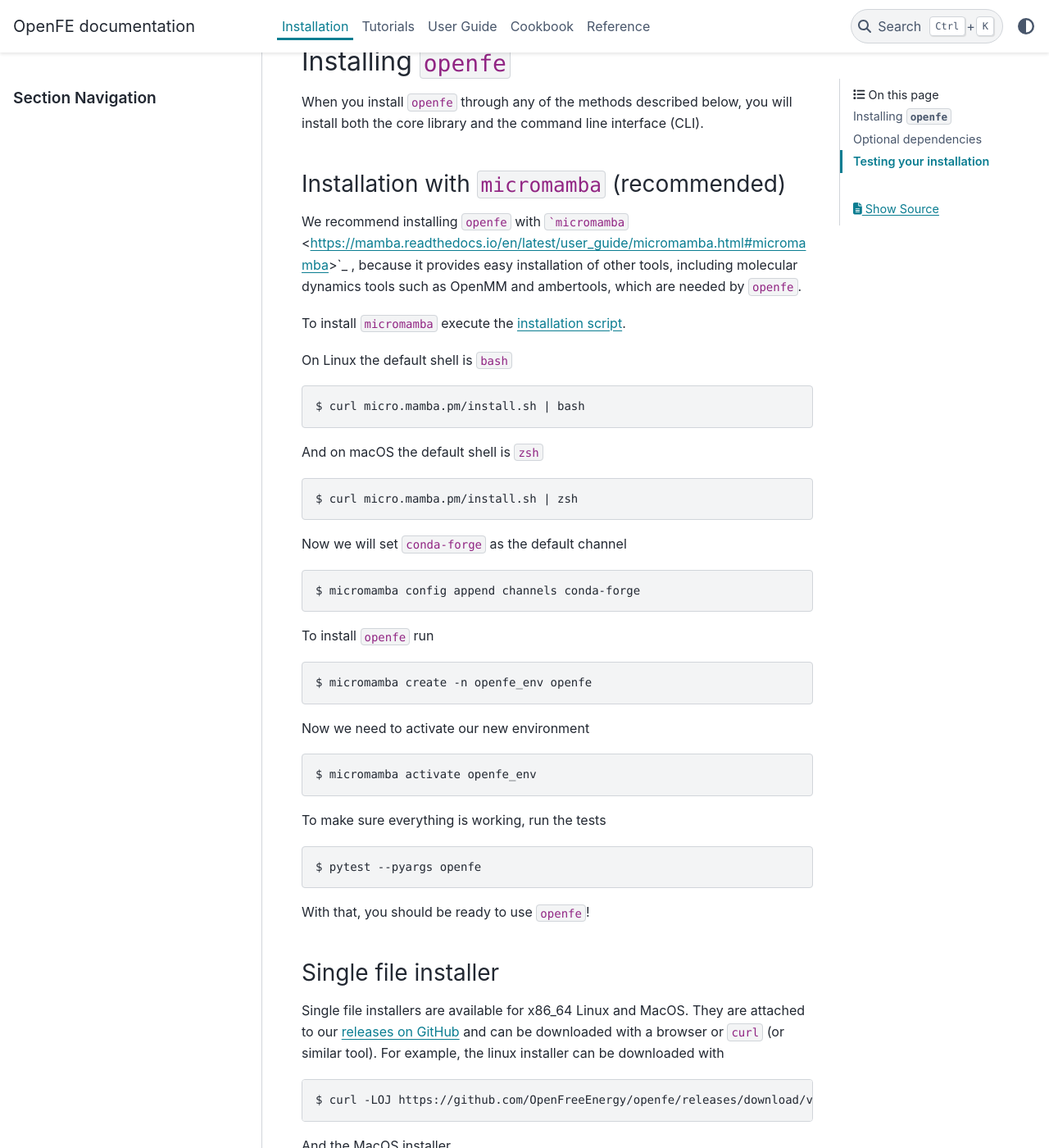
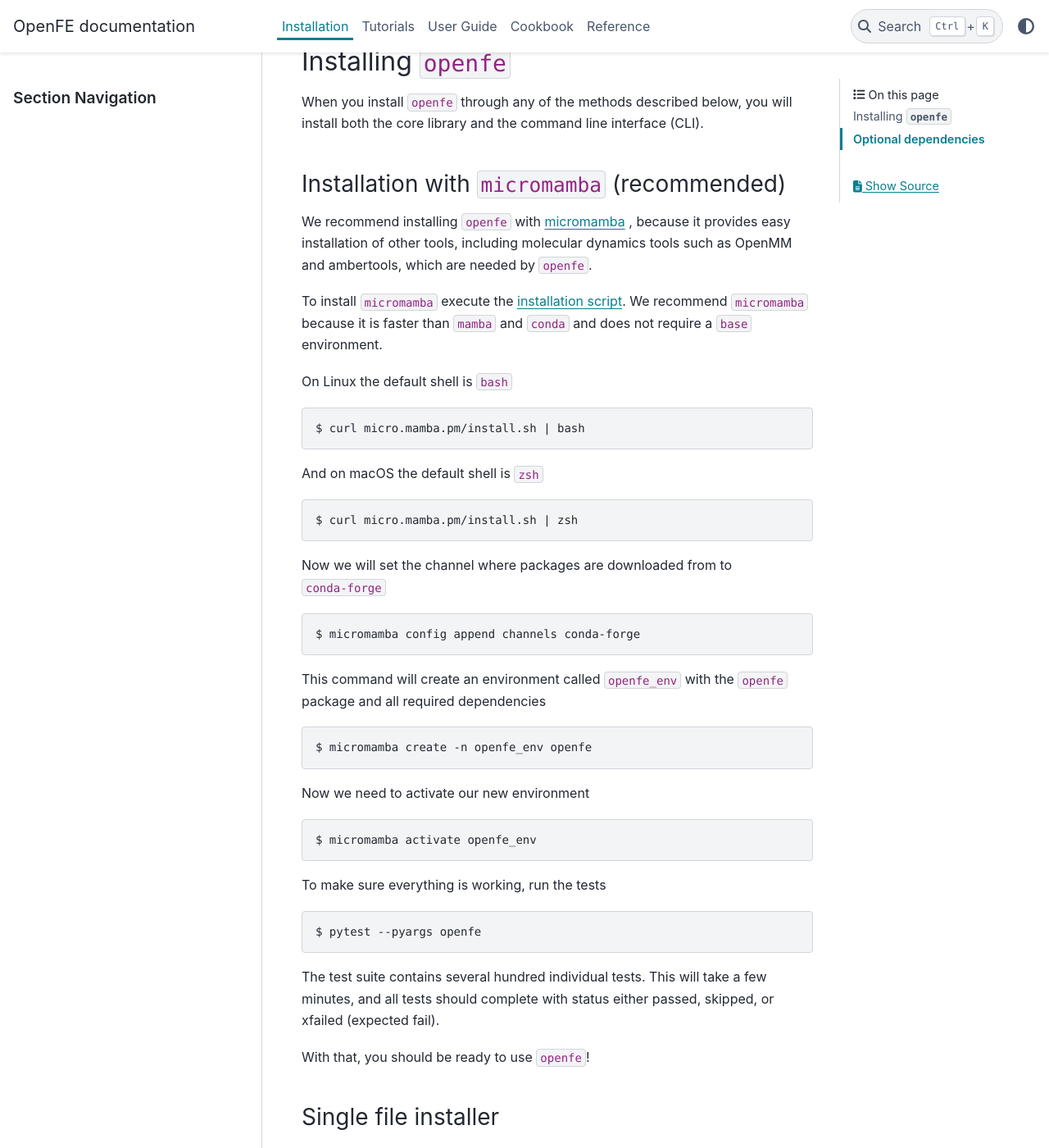
Before and after one commit to OpenFreeEnergy/openfe, a Sphinx documentation site: the page built from docs/installation.rst, in a window 1280 px wide and 1400 px high, scrolled down 320 px. Shown: the whole window at 82% size. Built offline with Sphinx 7.4.7 and the PyData theme 0.15.4, drawn with Linux system fonts in a browser that asks for light colours; some of the changed text lies outside the part shown.

Commit message:
fixed micromamba link, incorperated some feedback from review, droped seperate testing section

````diff
--- a/docs/installation.rst
+++ b/docs/installation.rst
@@ -17,11 +17,12 @@
 Installation with ``micromamba`` (recommended)
 ~~~~~~~~~~~~~~~~~~~~~~~~~~~~~~~~~~~~~~~~~
 
-We recommend installing ``openfe`` with ```micromamba`` <https://mamba.readthedocs.io/en/latest/user_guide/micromamba.html#micromamba>`_ , because it provides easy
+We recommend installing ``openfe`` with `micromamba <https://mamba.readthedocs.io/en/latest/user_guide/micromamba.html#micromamba>`_ , because it provides easy
 installation of other tools, including molecular dynamics tools such as
 OpenMM and ambertools, which are needed by ``openfe``.
 
 To install ``micromamba`` execute the `installation script <https://mamba.readthedocs.io/en/latest/installation.html#install-script>`_.
+We recommend ``micromamba`` because it is faster than ``mamba`` and ``conda`` and does not require a ``base`` environment.
 
 On Linux the default shell is ``bash`` ::
 
@@ -31,11 +32,11 @@
 
   $ curl micro.mamba.pm/install.sh | zsh
 
-Now we will set ``conda-forge`` as the default channel ::
+Now we will set the channel where packages are downloaded from to ``conda-forge`` ::
 
   $ micromamba config append channels conda-forge
 
-To install ``openfe`` run ::
+This command will create an environment called ``openfe_env`` with the ``openfe`` package and all required  dependencies ::
 
   $ micromamba create -n openfe_env openfe
 
@@ -46,6 +47,10 @@
 To make sure everything is working, run the tests ::
 
   $ pytest --pyargs openfe
+
+The test suite contains several hundred individual tests. This will take a
+few minutes, and all tests should complete with status either passed,
+skipped, or xfailed (expected fail).
 
 With that, you should be ready to use ``openfe``!
 
@@ -243,6 +248,10 @@
 
   $ pytest --pyargs openfe
 
+The test suite contains several hundred individual tests. This will take a
+few minutes, and all tests should complete with status either passed,
+skipped, or xfailed (expected fail).
+
 With that, you should be ready to use ``openfe``!
 
 Containers
@@ -290,6 +299,10 @@
 
   $ singularity run --nv openfe_0.7.4-apptainer.sif pytest --pyargs openfe
 
+The test suite contains several hundred individual tests. This will take a
+few minutes, and all tests should complete with status either passed,
+skipped, or xfailed (expected fail).
+
 With that, you should be ready to use ``openfe``!
 
 Developer install
@@ -334,22 +347,3 @@
   and you need a valid OpenEye license. To install both packages, use::
 
     $ micromamba install -c openeye perses openeye-toolkits
-
-Testing your installation
--------------------------
-
-.. NOTE This section can probally be dropped
-
-``openfe`` has a thorough test suite, and running the test suite is a good
-start to troubleshooting any installation problems. The test suite requires
-``pytest`` to run. You can install ``pytest`` with::
-
-  $ conda install -c conda-forge  pytest
-
-Then you can run the test suite (from any directory) with the command::
-
-  $ pytest --pyargs openfe openfecli
-
-The test suite contains several hundred individual tests. This will take a
-few minutes, and all tests should complete with status either passed,
-skipped, or xfailed (expected fail).
````
